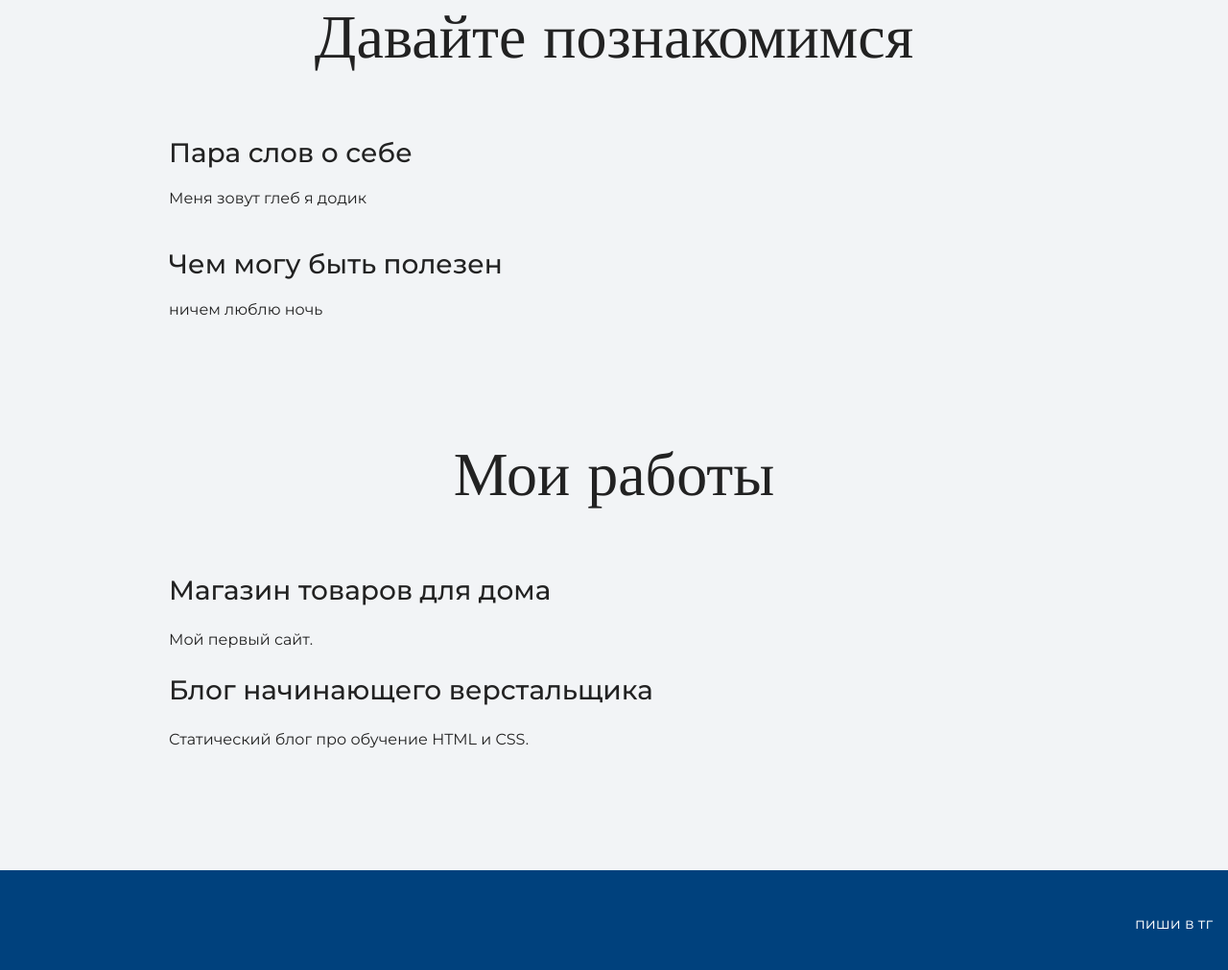
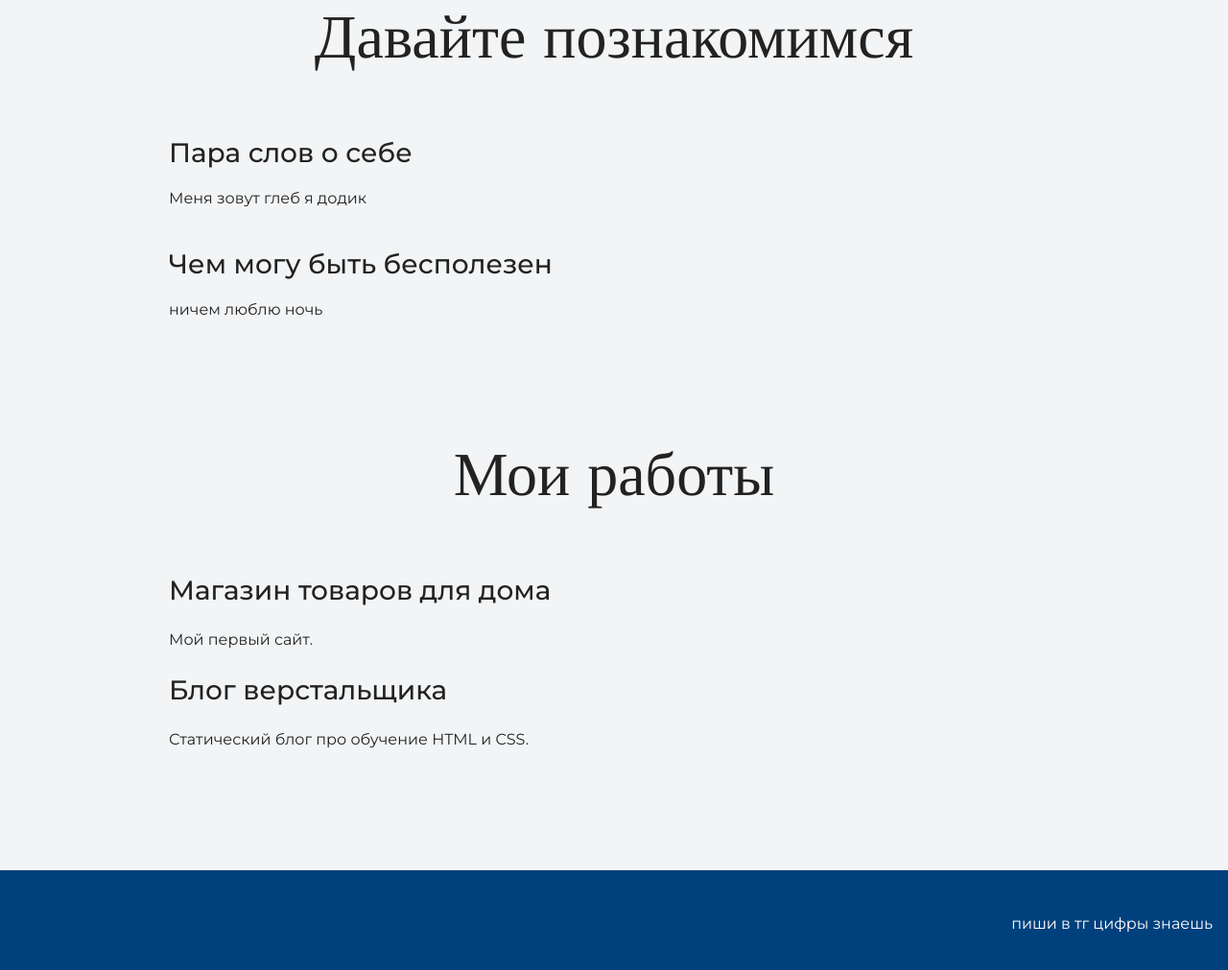
Before and after one commit to glebershov/my-site, a plain HTML site: page index.html in a window 1280 px wide. Shown: the part 1065-2076 px from the top of the page at 96% size. Drawn offline with nearby package versions, Linux system fonts and the light colour scheme.

Commit message:
Add files via upload

```diff
--- a/index.html
+++ b/index.html
@@ -16,10 +16,10 @@
 
     <section class="hero-image">
       <div class="container">
-      <h1 class="heading">Данил пошел нахуй
+      <h1 class="heading">Давид пошел нахуй
       </h1>
       <p>брат не плачь</p>
-      <img src="">
+      <img src="img/PLZdLUTQ8cI.jpeg">
       </div>
     </section>
 
@@ -28,7 +28,7 @@
       <h2 class="subheading">Давайте познакомимся</h2>
       <h3>Пара слов о себе</h3>
       <p>Меня зовут глеб я додик</p>
-      <h3>Чем могу быть полезен</h3>
+      <h3>Чем могу быть бесполезен</h3>
       <p>ничем люблю ночь </p>
       </div>
     </section>
@@ -40,14 +40,14 @@
       <h3>Магазин товаров для дома</h3>
       <p>Мой первый сайт.</p>
 
-      <h3>Блог начинающего верстальщика</h3>
+      <h3>Блог  верстальщика</h3>
       <p>Статический блог про обучение HTML и CSS.</p>
       </div>
     </section>
 
     <footer class="page-footer">
       <div class="container">
-      пиши в тг
+      пиши в тг цифры знаешь
       </div>
     </footer>
 
```
